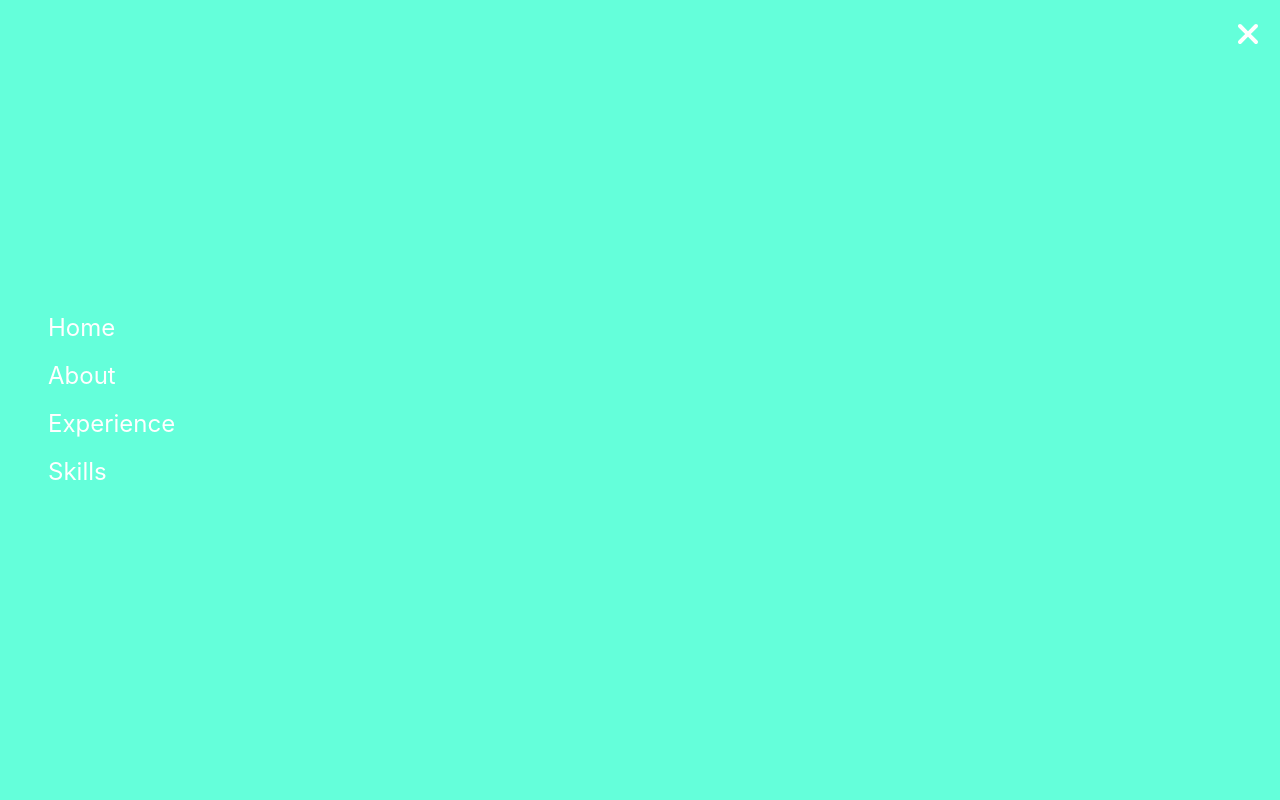
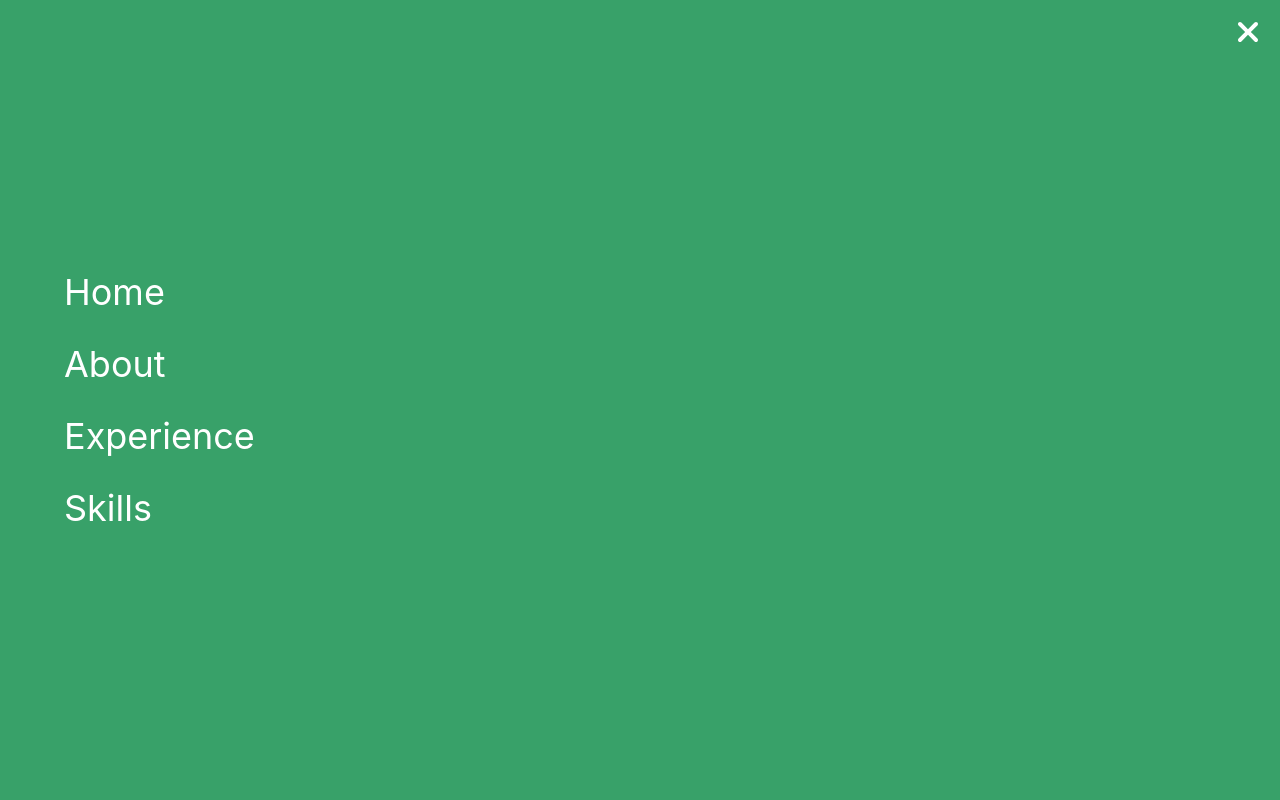
Before and after one commit to npolizois/mypersonalwebsite, a React (Vite) app: page / in a window 1280 px wide. Both pictures are taken after a click on the button 1248 px from the left and 36 px from the top of the page. Shown: the top 800 px of the page. Built offline with nearby package versions, Linux system fonts and the light colour scheme.

Commit message:
several changes regarding navigation effects and revert view full resume link

```diff
--- a/src/App.tsx
+++ b/src/App.tsx
@@ -21,6 +21,7 @@ const App: React.FC = () => {
 
   return (
     <div className="bg-gray-900 text-white min-h-screen flex flex-col">
+      {/* NavBar Section */}
       <Navbar />
       <main className="flex-grow">
         {/* Hero Section */}
--- a/src/components/Experience.tsx
+++ b/src/components/Experience.tsx
@@ -4,7 +4,7 @@ import arrowIcon from "../assets/arrow-icon.svg";
 
 const fadeIn = {
   hidden: { opacity: 0 },
-visible: { opacity: 1, transition: { duration: 2, delay: 1.5 } }, // Experience starts after About
+  visible: { opacity: 1, transition: { duration: 2, delay: 1.5 } }, // Experience starts after About
 };
 
 const Experience: React.FC = () => {
@@ -138,6 +138,16 @@ const Experience: React.FC = () => {
             </li>
           </ul>
         </a>
+        <div className="max-w-full md:max-w-4xl mx-auto text-gray-300">
+          <a
+            href="/assets/CV_Nikos_Polyzois.pdf"
+            className="text-secondary hover:text-green-500 text-lg md:text-xl"
+            target="_blank"
+            rel="noopener noreferrer"
+          >
+            View Full Résumé
+          </a>
+        </div>
       </div>
     </motion.div>
   );
--- /dev/null
+++ b/src/components/Header.tsx
@@ -0,0 +1,32 @@
+import React from "react";
+import { FontAwesomeIcon } from "@fortawesome/react-fontawesome";
+import { faBars } from "@fortawesome/free-solid-svg-icons";
+import np from "../assets/np.webp";
+
+interface HeaderProps {
+  onToggle: () => void;
+}
+
+const Header: React.FC<HeaderProps> = ({ onToggle }) => {
+  return (
+    <header className="container mx-auto flex justify-between items-center p-4 bg-transparent transition-all duration-300">
+      {/* Logo */}
+      <a href="#hero" className="flex items-center">
+        <img src={np} alt="Nikos Polyzois" className="w-10 h-10 rounded-full" />
+        <span className="ml-3 text-white text-xl font-bold">
+          Nikos Polyzois
+        </span>
+      </a>
+
+      {/* Hamburger Icon */}
+      <button
+        onClick={onToggle}
+        className="text-white hover:text-green-500 focus:outline-none"
+      >
+        <FontAwesomeIcon icon={faBars} className="w-8 h-8" />
+      </button>
+    </header>
+  );
+};
+
+export default Header;
--- a/src/components/Navbar.tsx
+++ b/src/components/Navbar.tsx
@@ -1,110 +1,18 @@
-import React, { useState, useRef, useEffect } from "react";
-import { FontAwesomeIcon } from "@fortawesome/react-fontawesome";
-import { faBars, faTimes } from "@fortawesome/free-solid-svg-icons";
-import np from "../assets/np.webp";
+import React, { useState } from "react";
+import Header from "./Header";
+import Navigation from "./Navigation";
 
 const Navbar: React.FC = () => {
-  const [isOpen, setIsOpen] = useState(false);
-  const [isTextVisible, setIsTextVisible] = useState(false);
-  const overlayRef = useRef<HTMLDivElement | null>(null);
+  const [isNavOpen, setIsNavOpen] = useState(false);
 
-  // Toggle menu and delay showing text links
-  const toggleMenu = () => {
-    setIsOpen(!isOpen);
-
-    if (!isOpen) {
-      setTimeout(() => {
-        setIsTextVisible(true);
-      }, 500); // delay text appearance by 500ms after the menu starts opening
-    } else {
-      setIsTextVisible(false);
-    }
+  const toggleNav = () => {
+    setIsNavOpen(!isNavOpen);
   };
-
-  // Close the overlay when clicking outside the content
-  const handleClickOutside = (event: MouseEvent) => {
-    if (overlayRef.current && overlayRef.current === event.target) {
-      setIsOpen(false);
-      setIsTextVisible(false);
-    }
-  };
-
-  useEffect(() => {
-    // Add event listener when overlay is open
-    if (isOpen) {
-      document.addEventListener("mousedown", handleClickOutside);
-    }
-
-    // Clean up listener when overlay closes
-    return () => {
-      document.removeEventListener("mousedown", handleClickOutside);
-    };
-  }, [isOpen]);
-
   return (
-    <nav className="container mx-auto top-0 w-full z-50 flex flex-row justify-between items-center p-4 bg-transparent transition-all duration-300">
-      {/* Logo */}
-      <a href="#hero" className="flex items-center">
-        <img src={np} alt="Nikos Polyzois" className="w-10 h-10 rounded-full" />
-        <span className="ml-3 text-white text-xl font-bold">
-          Nikos Polyzois
-        </span>
-      </a>
-
-      {/* Hamburger Icon */}
-      <button
-        onClick={toggleMenu}
-        className="text-white z-50 focus:outline-none"
-      >
-        <FontAwesomeIcon icon={isOpen ? faTimes : faBars} className="w-8 h-8" />
-      </button>
-
-      {/* Fullscreen Menu Overlay */}
-      <div
-        ref={overlayRef}
-        className={`fixed inset-0 bg-secondary bg-opacity-100 flex transition-all duration-500 transform ${
-          isOpen ? "translate-x-0" : "-translate-x-full"
-        } z-40`}
-      >
-        {/* Menu Content */}
-        <div className="flex flex-col items-start justify-center h-full px-6 md:px-12 space-y-6 z-50">
-          <div
-            className={`flex flex-col space-y-4 text-left transform transition-opacity duration-500 ${
-              isTextVisible ? "opacity-100" : "opacity-0"
-            }`}
-          >
-            <a
-              href="#"
-              onClick={() => setIsOpen(false)}
-              className="text-2xl text-white hover:text-green-500 transition-colors duration-300"
-            >
-              Home
-            </a>
-            <a
-              href="#about"
-              onClick={() => setIsOpen(false)}
-              className="text-2xl text-white hover:text-green-500 transition-colors duration-300"
-            >
-              About
-            </a>
-            <a
-              href="#experience"
-              onClick={() => setIsOpen(false)}
-              className="text-2xl text-white hover:text-green-500 transition-colors duration-300"
-            >
-              Experience
-            </a>
-            <a
-              href="#skills"
-              onClick={() => setIsOpen(false)}
-              className="text-2xl text-white hover:text-green-500 transition-colors duration-300"
-            >
-              Skills
-            </a>
-          </div>
-        </div>
-      </div>
-    </nav>
+    <>
+      {!isNavOpen && <Header onToggle={toggleNav} />}
+      <Navigation isOpen={isNavOpen} onClose={toggleNav} />
+    </>
   );
 };
 
--- /dev/null
+++ b/src/components/Navigation.tsx
@@ -0,0 +1,118 @@
+import React, { useRef, useEffect, useState } from "react";
+import { FontAwesomeIcon } from "@fortawesome/react-fontawesome";
+import { faTimes } from "@fortawesome/free-solid-svg-icons";
+
+interface NavigationProps {
+  isOpen: boolean;
+  onClose: () => void;
+}
+
+const Navigation: React.FC<NavigationProps> = ({ isOpen, onClose }) => {
+  const overlayRef = useRef<HTMLDivElement | null>(null);
+  const [isContentVisible, setIsContentVisible] = useState(false);
+  const [isXVisible, setIsXVisible] = useState(false); // State for 'X' icon visibility
+
+  // Close the overlay when clicking outside the content
+  const handleClickOutside = (event: MouseEvent) => {
+    if (overlayRef.current && overlayRef.current === event.target) {
+      onClose();
+    }
+  };
+
+  useEffect(() => {
+    // Add event listener when overlay is open
+    if (isOpen) {
+      document.addEventListener("mousedown", handleClickOutside);
+      document.body.style.overflow = "hidden";
+
+      // Delay showing the menu content and 'X' icon
+      const timerContent = setTimeout(() => {
+        setIsContentVisible(true);
+      }, 1000); // Delay for menu items (500ms)
+
+      const timerX = setTimeout(() => {
+        setIsXVisible(true);
+      }, 1000); // Delay for 'X' icon (500ms)
+
+      return () => {
+        clearTimeout(timerContent); // Clear the content timer
+        clearTimeout(timerX); // Clear the 'X' icon timer
+      };
+    } else {
+      setIsContentVisible(false);
+      setIsXVisible(false); // Reset 'X' icon visibility
+      document.body.style.overflow = "auto";
+    }
+
+    // Clean up listener when overlay closes
+    return () => {
+      document.removeEventListener("mousedown", handleClickOutside);
+    };
+  }, [isOpen]);
+
+  return (
+    <>
+      {isOpen && (
+        <div className="container mx-auto flex justify-end items-center p-4 bg-transparent transition-all duration-1000">
+          {/* 'X' icon with transition */}
+          <button
+            onClick={onClose}
+            className={`text-white z-50 focus:outline-none hover:text-green-500 transition-opacity duration-500 ${
+              isXVisible ? "opacity-100" : "opacity-0"
+            }`}
+          >
+            <FontAwesomeIcon icon={faTimes} className="w-8 h-8" />
+          </button>
+        </div>
+      )}
+      <div
+        ref={overlayRef}
+        className={`fixed inset-0  bg-highlight bg-opacity-100 flex transition-all duration-1000 transform ${
+          isOpen ? "translate-x-0" : "-translate-x-full"
+        } z-40`}
+      >
+        <div className="container mx-auto flex flex-row justify-between p-4 bg-transparent transition-all duration-500">
+          {/* Menu Content */}
+          <div className="flex flex-col items-start justify-center h-full px-6 md:px-12 space-y-6 z-50">
+            <div
+              className={`flex flex-col space-y-4 text-left transition-opacity duration-500 ${
+                isContentVisible ? "opacity-100" : "opacity-0"
+              }`}
+            >
+              <a
+                href="#"
+                onClick={onClose}
+                className="text-4xl text-white hover:text-green-500 transition-colors duration-500 pb-4"
+              >
+                Home
+              </a>
+              <a
+                href="#about"
+                onClick={onClose}
+                className="text-4xl text-white hover:text-green-500 transition-colors duration-500 pb-4"
+              >
+                About
+              </a>
+              <a
+                href="#experience"
+                onClick={onClose}
+                className="text-4xl text-white hover:text-green-500 transition-colors duration-500 pb-4"
+              >
+                Experience
+              </a>
+              <a
+                href="#skills"
+                onClick={onClose}
+                className="text-4xl text-white hover:text-green-500 transition-colors duration-500"
+              >
+                Skills
+              </a>
+            </div>
+          </div>
+        </div>
+      </div>
+    </>
+  );
+};
+
+export default Navigation;
```
Also changed, not shown: 1 other file (tests, documents, lock files or other folders).
